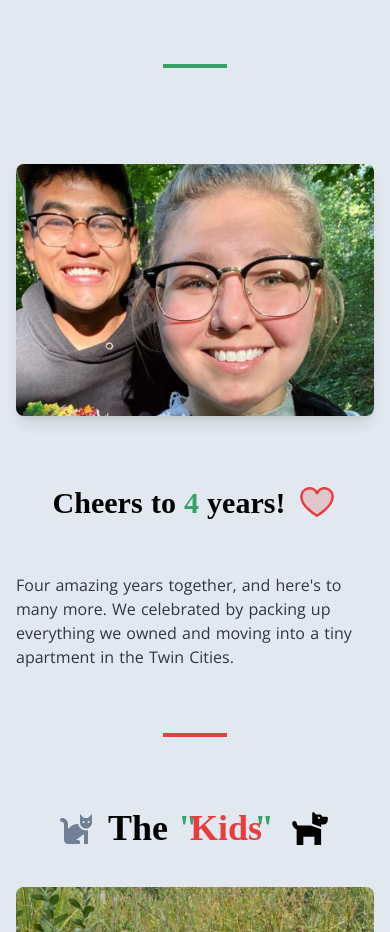
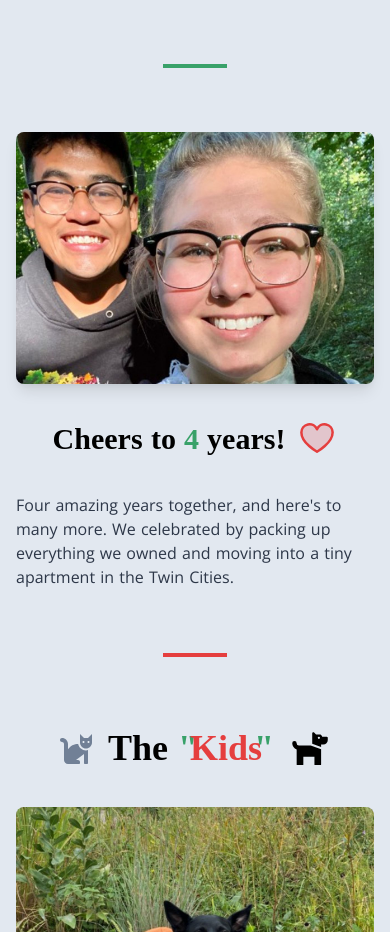
Before and after one commit to TonyFwin/christmas-card, a Nuxt app: page / in a window 390 px wide. Shown: the part 1325-2257 px from the top of the page. Built offline with nearby package versions, Linux system fonts and the light colour scheme; a web font is replaced by a local one.

Commit message:
Remove vertical margin of anniversary photo

```diff
--- a/components/Anniversary.vue
+++ b/components/Anniversary.vue
@@ -1,7 +1,7 @@
 <template>
   <section class="padded-section">
     <div class="container m-auto flex flex-wrap">
-      <div class="w-full md:w-5/12 ml-auto order-0 lg:order-1 my-8 md:my-auto">
+      <div class="w-full md:w-5/12 ml-auto order-0 lg:order-1 md:my-auto">
         <img
           class="w-full md:max-w-full rounded-lg shadow-lg"
           src="~/assets/images/katey-tony.jpeg"
@@ -36,7 +36,7 @@
             ></path>
           </svg>
         </h3>
-        <p class="mt-4 text-gray-800">
+        <p class="md:mt-4 text-gray-800">
           Four amazing years together, and here's to many more. We celebrated by
           packing up everything we owned and moving into a tiny apartment in the
           Twin Cities.
```
